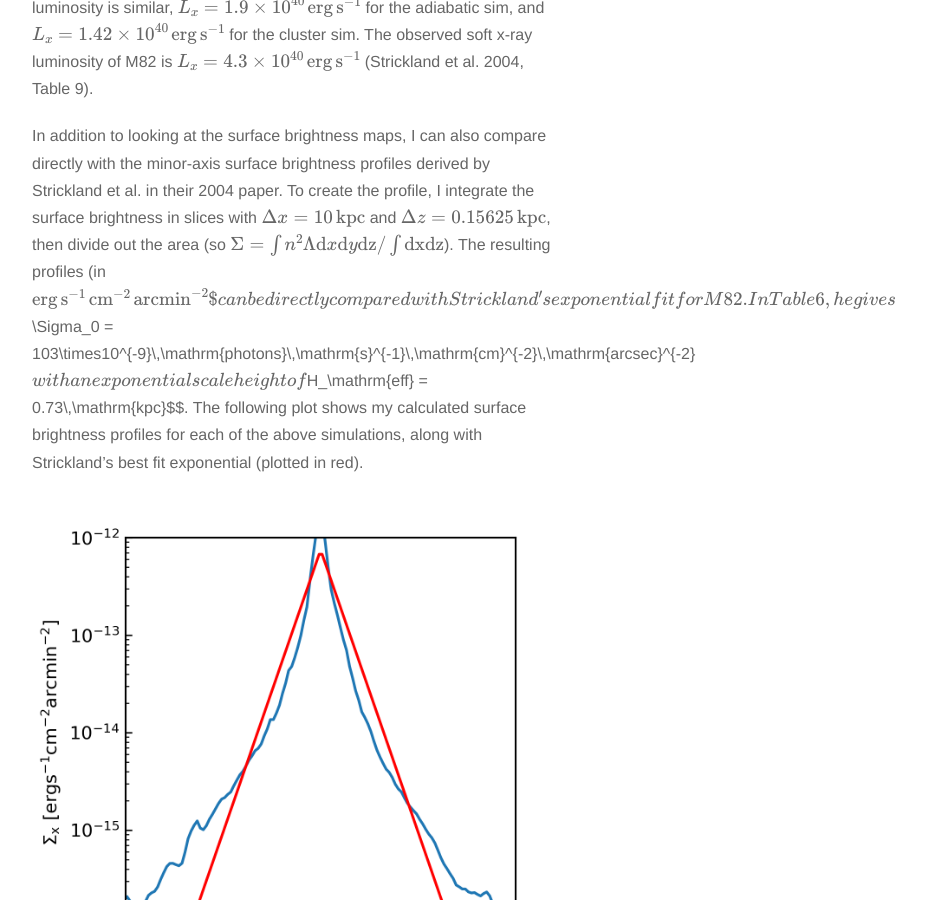
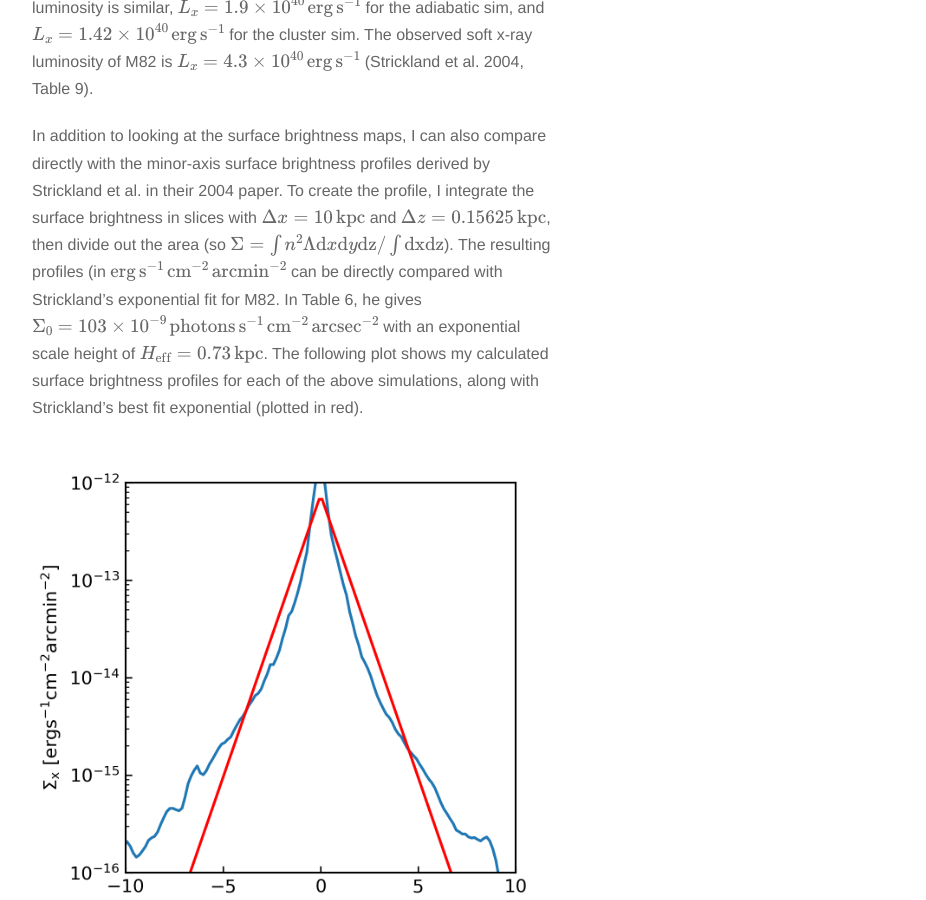
Before and after one commit to evaneschneider/site, a Jekyll site: the page built from _posts/2018-1-31-Xray-Profiles.markdown, in a window 1280 px wide and 900 px high, scrolled down 1497 px. Shown: the whole window, without its empty margins (348-1274 px from the left). Built offline with Jekyll 4.4.1, drawn with Linux system fonts in a browser that asks for light colours; nearby versions of some CDN libraries; formulas are drawn with MathJax 3; some of the changed lines change nothing that is shown; some of the changed text lies outside the part shown.

Commit message:
minor edit

```diff
--- a/_posts/2018-1-31-Xray-Profiles.markdown
+++ b/_posts/2018-1-31-Xray-Profiles.markdown
@@ -4,14 +4,14 @@
 description: Soft X-ray surface brightness profiles
 ---
 
-In the last post, I showed soft x-ray (0.3 - 2 keV) surface brightness maps for two of my outflow simulations at $$512\times512\times1024$$ (20 pc) resolution. I've now made the same maps for the full $$2048\times2048\times4096$$ (5 pc) resolution simulations. Here they are for the isotropic feedback model (adiabatic sim), and for the clustered feedback model (radiative sim):
+In the last post, I showed soft x-ray (0.3 - 2 keV) surface brightness maps for two of my outflow simulations at $$512\times512\times1024$$ (20 pc) resolution. I've now made the same maps for the full $$2048\times2048\times4096$$ (5 pc) resolution simulations. Here they are at 60 Myr for the isotropic feedback model (adiabatic sim), and for the clustered feedback model (radiative sim):
 
 <img src="{{ site.url }}assets/images/2048_Xrays_60.png">
 <img src="{{ site.url }}assets/images/2048_cluster_Xrays_60.png">
 
 As compared to the 20 pc maps, these two plots are not so different! There's less collimation in the clustered model, primarily because the scale height of the disk is much smaller. In the adiabatic sim, there's no way for the disk gas to cool as shocks propagate through it, so it tends to get more and more puffed up as the simulation goes on. Both these sims show a similar vertical extent of soft x-ray emission, and filamentary and large-scale features are visible in both. In addition, the total soft x-ray luminosity is similar, $$L_x = 1.9\times10^{40}\,\mathrm{erg}\,\mathrm{s}^{-1}$$ for the adiabatic sim, and $$L_x = 1.42\times10^{40}\,\mathrm{erg}\,\mathrm{s}^{-1}$$ for the cluster sim. The observed soft x-ray luminosity of M82 is $$L_x = 4.3\times10^{40}\,\mathrm{erg}\,\mathrm{s}^{-1}$$ (Strickland et al. 2004, Table 9).
 
-In addition to looking at the surface brightness maps, I can also compare directly with the minor-axis surface brightness profiles derived by Strickland et al. in their 2004 paper. To create the profile, I integrate the surface brightness in slices with $$\Delta x = 10\,\mathrm{kpc}$$ and $$\Delta z = 0.15625\,\mathrm{kpc}$$, then divide out the area (so $$\Sigma = \int n^2 \Lambda \mathrm{d}x \mathrm{d}y \mathrm{dz} / \int \mathrm{dx} \mathrm{dz}$$). The resulting profiles (in $$\mathrm{erg}\,\mathrm{s}^{-1}\,\mathrm{cm}^{-2}\,\mathrm{arcmin}^{-2}$ can be directly compared with Strickland's exponential fit for M82. In Table 6, he gives $$\Sigma_0 = 103\times10^{-9}\,\mathrm{photons}\,\mathrm{s}^{-1}\,\mathrm{cm}^{-2}\,\mathrm{arcsec}^{-2}$$ with an exponential scale height of $$H_\mathrm{eff} = 0.73\,\mathrm{kpc}$$. The following plot shows my calculated surface brightness profiles for each of the above simulations, along with Strickland's best fit exponential (plotted in red).
+In addition to looking at the surface brightness maps, I can also compare directly with the minor-axis surface brightness profiles derived by Strickland et al. in their 2004 paper. To create the profile, I integrate the surface brightness in slices with $$\Delta x = 10\,\mathrm{kpc}$$ and $$\Delta z = 0.15625\,\mathrm{kpc}$$, then divide out the area (so $$\Sigma = \int n^2 \Lambda \mathrm{d}x \mathrm{d}y \mathrm{dz} / \int \mathrm{dx} \mathrm{dz}$$). The resulting profiles (in $$\mathrm{erg}\,\mathrm{s}^{-1}\,\mathrm{cm}^{-2}\,\mathrm{arcmin}^{-2}$$ can be directly compared with Strickland's exponential fit for M82. In Table 6, he gives $$\Sigma_0 = 103\times10^{-9}\,\mathrm{photons}\,\mathrm{s}^{-1}\,\mathrm{cm}^{-2}\,\mathrm{arcsec}^{-2}$$ with an exponential scale height of $$H_\mathrm{eff} = 0.73\,\mathrm{kpc}$$. The following plot shows my calculated surface brightness profiles for each of the above simulations, along with Strickland's best fit exponential (plotted in red).
 
 <img src="{{ site.url }}assets/images/2048_xray_prof.png">
 <img src="{{ site.url }}assets/images/2048_cluster_xray_prof.png">
```
